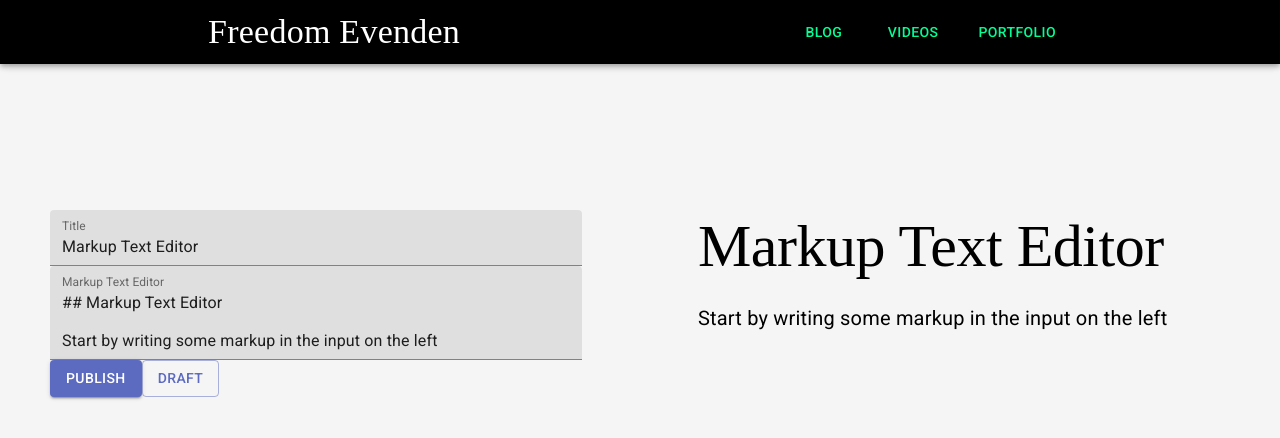
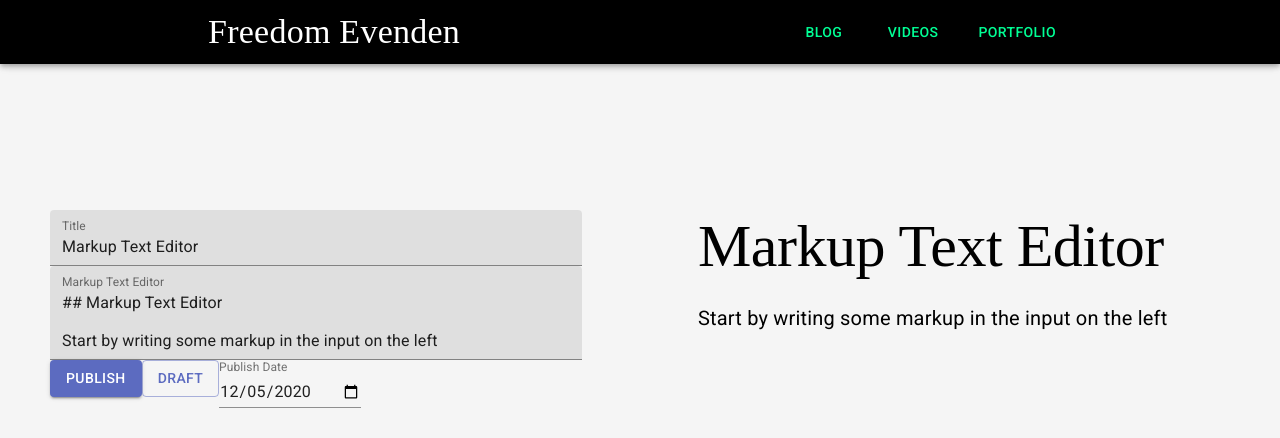
Before and after one commit to f3ve/freedom-evenden, a Next.js app: page /editor in a window 1280 px wide. Shown: the top 438 px of the page. Built offline with nearby package versions, Linux system fonts and the light colour scheme.

Commit message:
format dates with date-fns

```diff
--- a/components/editor/Heading.js
+++ b/components/editor/Heading.js
@@ -15,7 +15,7 @@ const Heading = (props) => {
       gutterBottom
       className={styles.Heading}
     >
-      {props.node.children[0].value || ''}
+      {props.node.children[0] ? props.node.children[0].value : ''}
     </Typography>
   );
 };
--- a/package.json
+++ b/package.json
@@ -12,6 +12,7 @@
     "@material-ui/icons": "^4.9.1",
     "@material-ui/styles": "^4.10.0",
     "axios": "^0.21.0",
+    "date-fns": "^2.16.1",
     "fontsource-roboto": "^3.0.3",
     "next": "10.0.1",
     "react": "17.0.1",
--- a/pages/editor.js
+++ b/pages/editor.js
@@ -1,4 +1,5 @@
 import { useState } from 'react';
+import { format } from 'date-fns';
 import ReactMarkdown from 'react-markdown';
 import { makeStyles } from '@material-ui/styles';
 import { Button, Container, Grid, TextField } from '@material-ui/core';
@@ -22,7 +23,8 @@ const editor = () => {
     '## Markup Text Editor\n\nStart by writing some markup in the input on the left'
   );
   const [title, setTitle] = useState('Markup Text Editor');
-  const [publish_date, setPublishDate] = useState(true);
+  const today = format(new Date(), 'yyyy-MM-dd');
+  const [publish_date, setPublishDate] = useState(today);
 
   const submitArticle = (draft) => {
     const data = {
@@ -77,6 +79,13 @@ const editor = () => {
           >
             Draft
           </Button>
+          <TextField
+            id='date'
+            label='Publish Date'
+            type='date'
+            defaultValue={today}
+            onChange={(e) => setPublishDate(e.target.value)}
+          />
         </Container>
       </Grid>
       <Grid item xs={6}>
```
Also changed, not shown: 1 other file (tests, documents, lock files or other folders).
